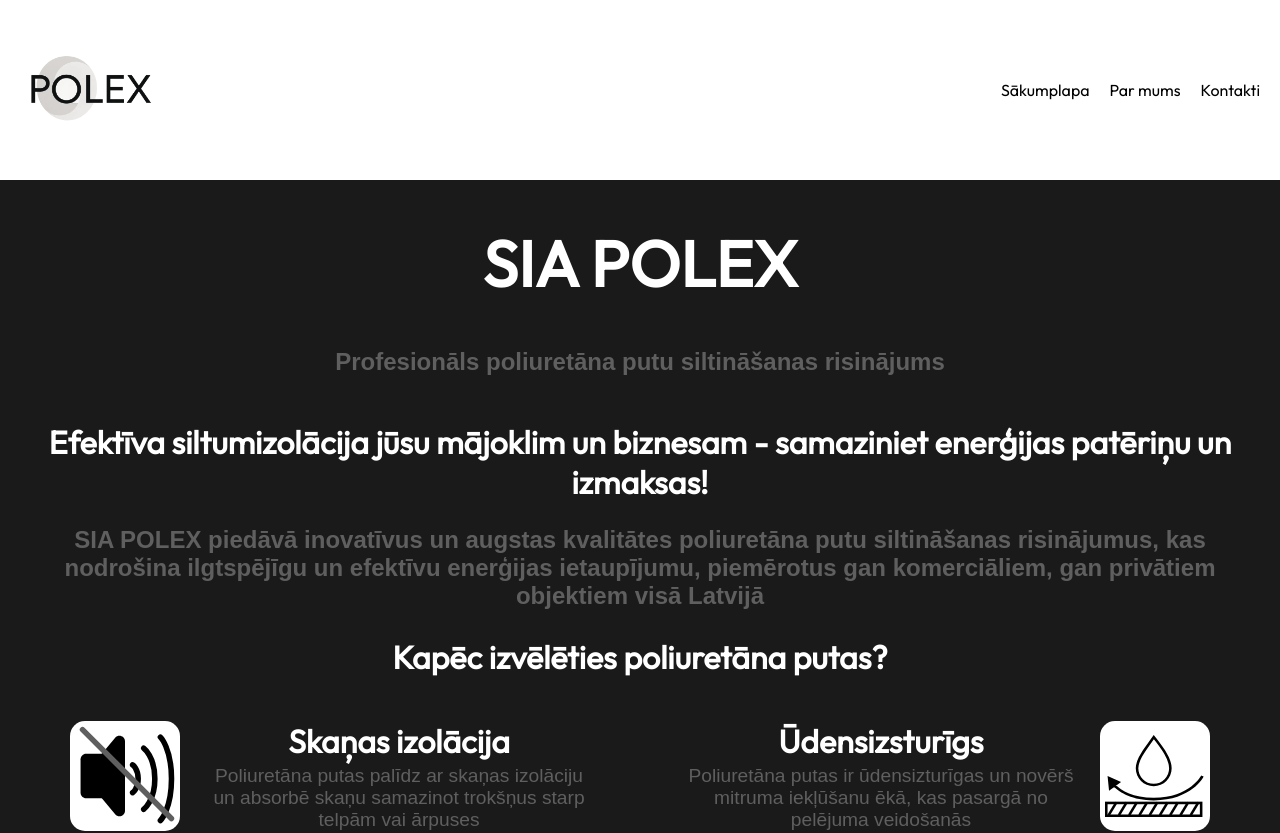
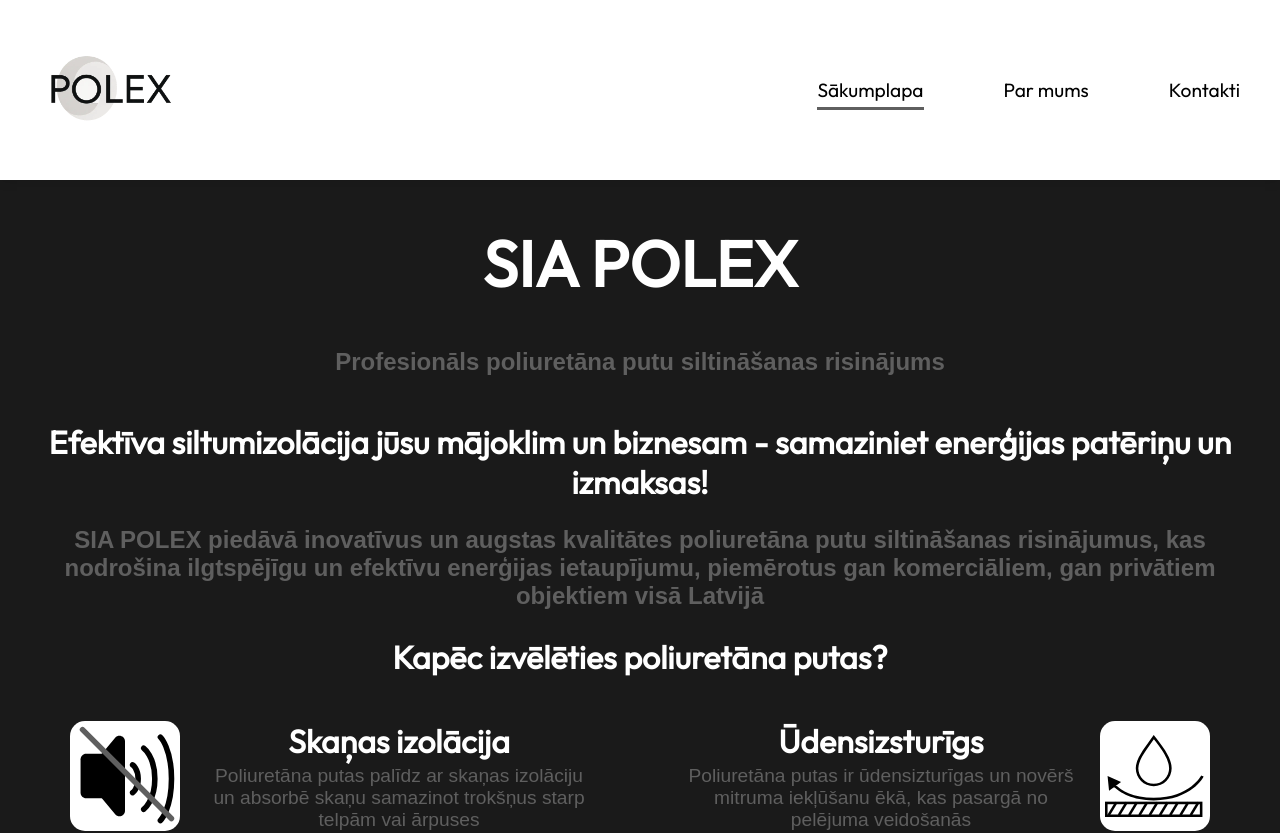
Before and after one commit to EduardsJ1/Polex, a React (Vite) app in the folder Polex/: page / in a window 1280 px wide. Shown: the top 833 px of the page. Built offline with nearby package versions, Linux system fonts and the light colour scheme.

Commit message:
navbar css improvements

```diff
--- /dev/null
+++ b/Polex/src/components/Navbar.css
@@ -0,0 +1,119 @@
+.logo-container {
+    width: 140px;
+    height: 140px;
+    display: flex;
+    justify-content: center;
+    align-items: center;
+  }
+
+  .logo{
+    width: 100%;
+    height: 100%;
+  }
+  .navbar{
+    background-color: var(--primary-color);
+    box-shadow: 0 2px 10px rgba(0, 0, 0, 0.1);
+  }
+  .navbar-container {
+    display: flex;
+    justify-content: space-between;
+    align-items: center;
+    padding: 20px;
+    max-width: 1200px;
+    margin: auto;
+    font-family: 'Outfit', sans-serif;
+    position: relative;
+  }
+  .hamburger-container {
+    display: none;
+    cursor: pointer;
+    z-index: 10;
+  }
+  .hamburger-icon {
+    cursor: pointer;
+    transition: transform 0.3s ease;
+  }
+  .hamburger-icon:hover {
+    transform: scale(1.05);
+  }
+
+  .navbar-links{
+    display: flex;
+    justify-content: space-between;
+    gap: 5rem;
+  }
+
+  .navbar-link {
+    font-size: 1.2rem;
+    text-decoration: none;
+    color: var(--secondary-color);
+    font-family: 'Outfit', sans-serif;
+    position: relative;
+    padding: 8px 0;
+    transition: color 0.3s ease;
+  }
+
+  .navbar-link:hover{
+    color: var(--accent-color);
+  }
+
+  .navbar-link::after {
+    content: '';
+    position: absolute;
+    width: 0;
+    height: 2px;
+    bottom: 0;
+    left: 0;
+    background-color: var(--accent-color);
+    transition: width 0.3s ease;
+  }
+
+  .navbar-link:hover::after {
+    width: 100%;
+  }
+
+  .navbar-link:active {
+    color: var(--accent-color);
+    transform: translateY(1px);
+  }
+
+  .navbar-link.active {
+    font-weight: 400;
+  }
+
+  .navbar-link.active::after {
+    width: 100%;
+    background-color: var(--accent-color);
+    height: 3px;
+  }
+
+  @media (max-width: 768px) {
+    .hamburger-container {
+      display: block;
+    }
+
+    .navbar-links {
+      overflow: hidden;
+      display: flex;
+      flex-direction: column;
+      position: absolute;
+      align-items: center;
+      top: 100%;
+      right: 0;
+      background-color: var(--primary-color);
+      width: 100%;
+      padding: 0;
+      box-shadow: 0 4px 6px rgba(0, 0, 0, 0.1);
+      height: 0;
+      gap: 1rem;
+      z-index: 100;
+    }
+
+    .navbar-links div{
+      padding: 10px 0;
+    }
+
+    .navbar-link::after {
+      bottom: -2px;
+    }
+  }
--- a/Polex/src/components/Navbar.jsx
+++ b/Polex/src/components/Navbar.jsx
@@ -1,11 +1,20 @@
 import React, { useState, useEffect } from 'react';
 import { motion } from 'framer-motion';
 import logo from '../assets/logo.webp';
-import { Link } from 'react-router-dom';
+import { Link, useLocation } from 'react-router-dom';
+import './Navbar.css';
 
 function Navbar() {
   const [isMenuOpen, setIsMenuOpen] = useState(false);
   const [isMobile, setIsMobile] = useState(false);
+  const location = useLocation(); // Get current location
+
+  // Helper function to check if the current path matches a given route
+  const isActive = (path) => {
+    if (path === '/' && location.pathname === '/') return true;
+    if (path !== '/' && location.pathname.startsWith(path)) return true;
+    return false;
+  };
 
   const toggleMenu = () => {
     setIsMenuOpen(!isMenuOpen);
@@ -27,6 +36,11 @@ function Navbar() {
       window.removeEventListener('resize', handleResize);
     };
   }, []);
+
+  // Close menu when location changes
+  useEffect(() => {
+    closeMenu();
+  }, [location]);
 
   const containerVariants = {
     open: {
@@ -69,6 +83,7 @@ function Navbar() {
 
   return (
     <div className="navbar">
+      <div className='navbar-container'>
       <div className="logo-container">
         <img src={logo} alt="Logo" className="logo" />
       </div>
@@ -96,22 +111,23 @@ function Navbar() {
           variants={containerVariants}
         >
           <motion.div variants={itemVariants}>
-            <Link to="/" className="navbar-link" onClick={closeMenu}>Sākumplapa</Link>
+            <Link to="/" className={`navbar-link ${isActive('/') ? 'active' : ''}`} onClick={closeMenu}>Sākumplapa</Link>
           </motion.div>
           <motion.div variants={itemVariants}>
-            <Link to="/par-mums" className="navbar-link" onClick={closeMenu}>Par mums</Link>
+            <Link to="/par-mums" className={`navbar-link ${isActive('/par-mums') ? 'active' : ''}`} onClick={closeMenu}>Par mums</Link>
           </motion.div>
           <motion.div variants={itemVariants}>
-            <Link to="/Kontakti" className="navbar-link" onClick={closeMenu}>Kontakti</Link>
+            <Link to="/Kontakti" className={`navbar-link ${isActive('/Kontakti') ? 'active' : ''}`} onClick={closeMenu}>Kontakti</Link>
           </motion.div>
         </motion.div>
       ) : (
         <div className="navbar-links">
-          <Link to="/" className="navbar-link">Sākumplapa</Link>
-          <Link to="/par-mums" className="navbar-link">Par mums</Link>
-          <Link to="/Kontakti" className="navbar-link">Kontakti</Link>
+          <Link to="/" className={`navbar-link ${isActive('/') ? 'active' : ''}`}>Sākumplapa</Link>
+          <Link to="/par-mums" className={`navbar-link ${isActive('/par-mums') ? 'active' : ''}`}>Par mums</Link>
+          <Link to="/Kontakti" className={`navbar-link ${isActive('/Kontakti') ? 'active' : ''}`}>Kontakti</Link>
         </div>
       )}
+      </div>
     </div>
   );
 }
--- a/Polex/src/index.css
+++ b/Polex/src/index.css
@@ -30,76 +30,7 @@ body{
   background-color: var(--main-background-color);
   color: var(--primary-color);
 }
-/* NAVBAR */
-.logo-container {
-  width: 140px;
-  height: 140px;
-  display: flex;
-  justify-content: center;
-  align-items: center;
-}
 
-.logo{
-  width: 100%;
-  height: 100%;
-}
-
-.navbar {
-  display: flex;
-  justify-content: space-between;
-  align-items: center;
-  padding: 20px;
-  background-color: var(--primary-color);
-  font-family: 'Outfit', sans-serif;
-  position: relative;
-}
-.hamburger-container {
-  display: none;
-  cursor: pointer;
-  z-index: 10;
-}
-.hamburger-icon {
-  cursor: pointer;
-}
-
-.navbar-links{
-  display: flex;
-  justify-content: space-between;
-  gap: 20px;
-}
-
-.navbar-link {
-  text-decoration: none;
-  color: var(--secondary-color);
-  font-family: 'Outfit', sans-serif;
-}
-@media (max-width: 768px) {
-  .hamburger-container {
-    display: block;
-  }
-
-  .navbar-links {
-    overflow: hidden;
-    display: flex;
-    flex-direction: column;
-    position: absolute;
-    align-items: center;
-    top: 100%;
-    right: 0;
-    background-color: var(--primary-color);
-    width: 100%;
-    padding: 0;
-    box-shadow: 0 4px 6px rgba(0, 0, 0, 0.1);
-    height: 0;
-  }
-
-  .navbar-links div{
-    padding: 10px 0;
-  }
-
-
-
-}
 
 .page{
   max-width: 1200px;
```
